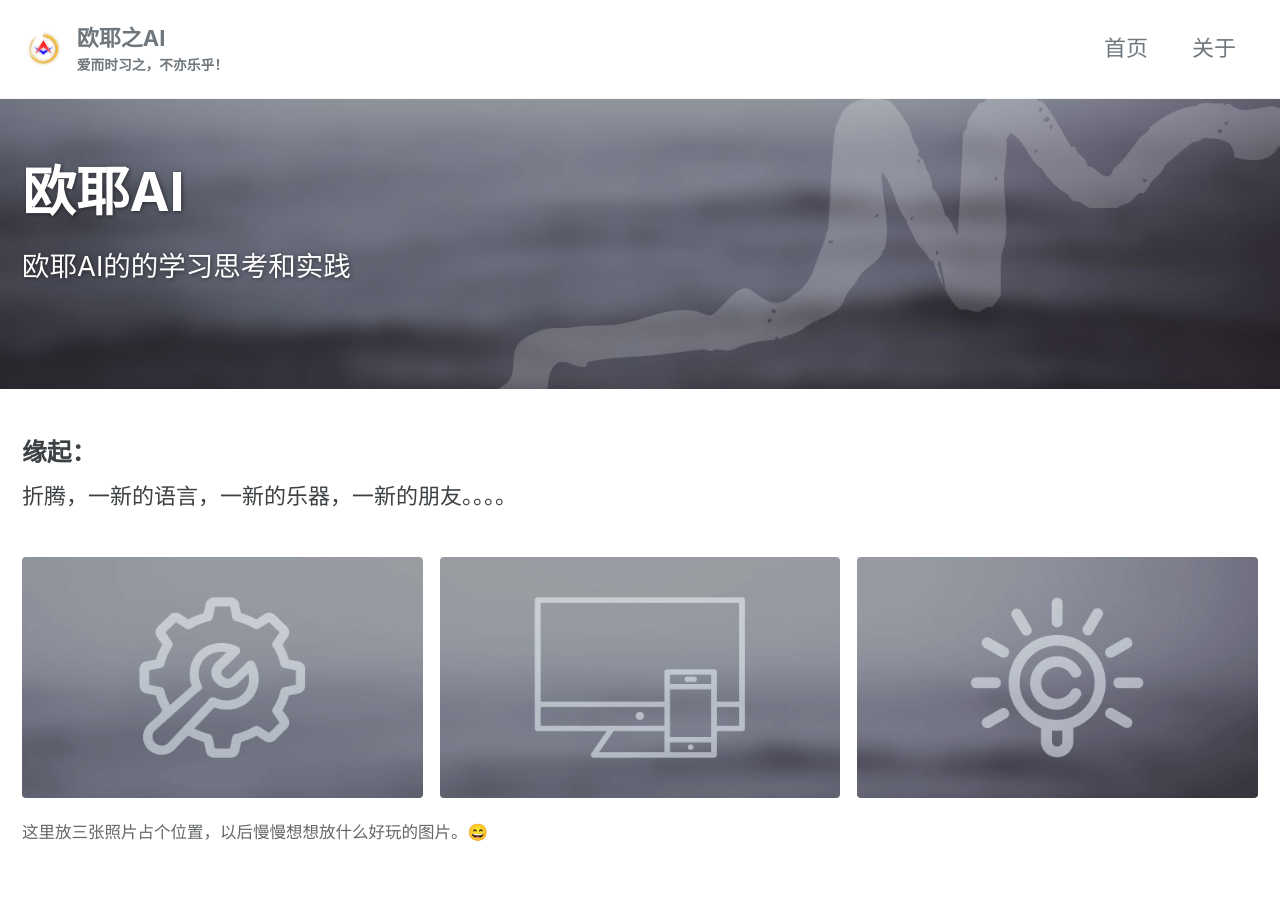
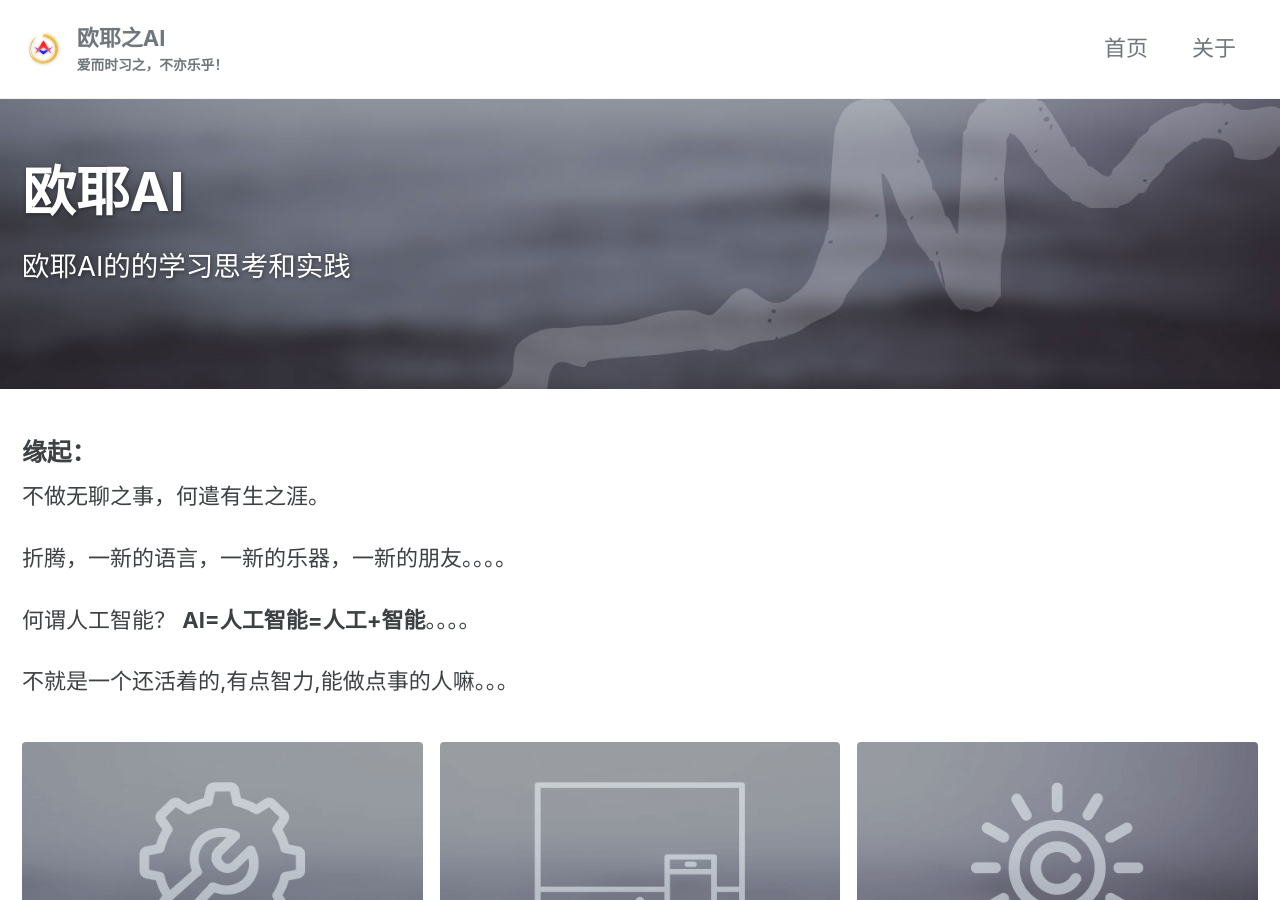
Before and after one commit to olimwei/test, a Jekyll site: the page built from _pages/about.md, in a window 1280 px wide and 900 px high. Built offline with Jekyll 4.4.1, drawn with Linux system fonts in a browser that asks for light colours; cached includes are drawn as plain includes.

Commit message:
20240814-about

```diff
--- a/_pages/about.md
+++ b/_pages/about.md
@@ -22,7 +22,13 @@ layouts_gallery:
 
 ### 缘起：
 
+不做无聊之事，何遣有生之涯。
+
 折腾，一新的语言，一新的乐器，一新的朋友。。。。
+
+何谓人工智能？ **AI=人工智能=人工+智能**。。。。
+
+不就是一个还活着的,有点智力,能做点事的人嘛。。。
 
 {% include gallery id="layouts_gallery" caption="这里放三张照片占个位置，以后慢慢想想放什么好玩的图片。😄" %}
 
```
Also changed, not shown: other parts of _pages/about.md (+1 -1 lines).
